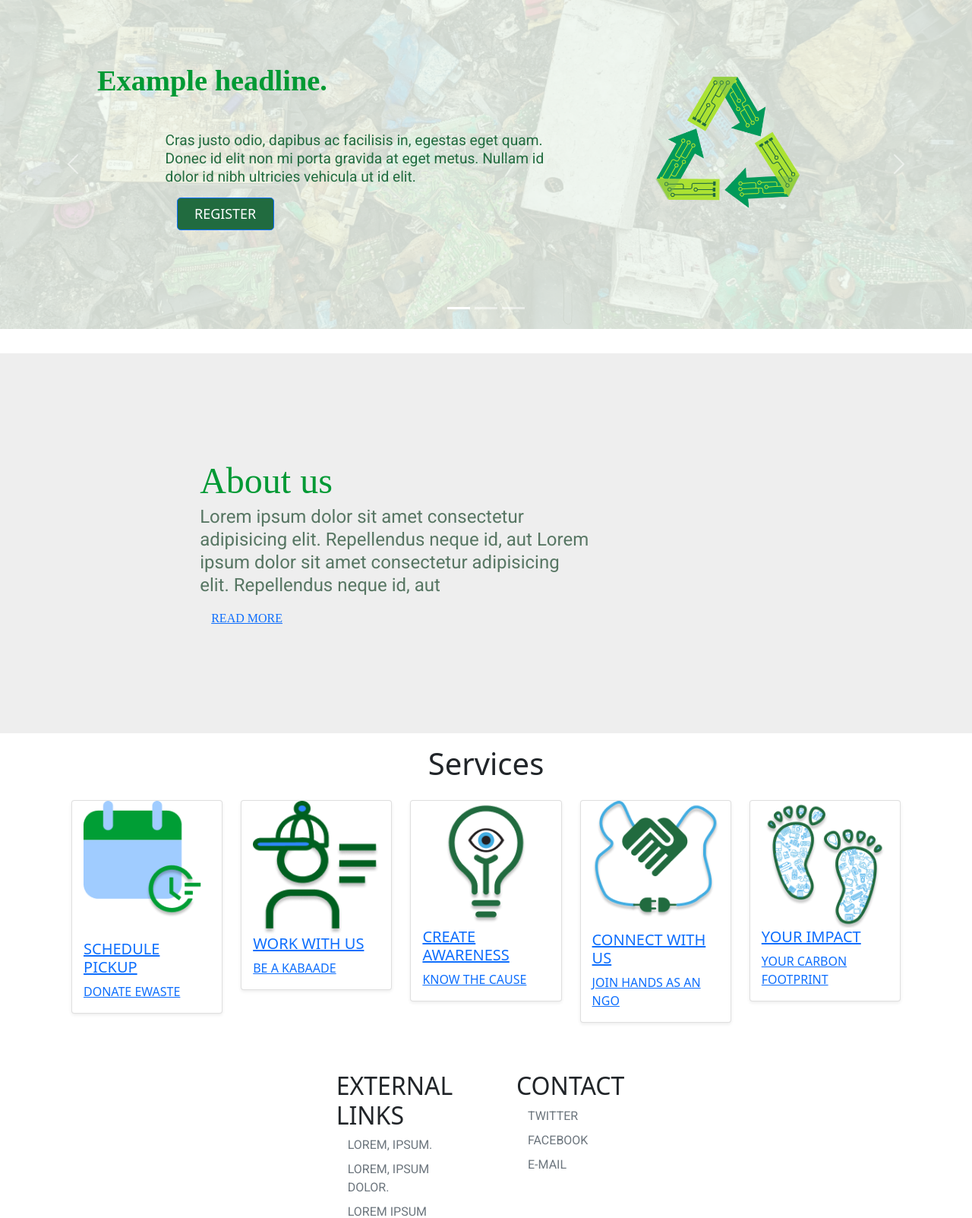
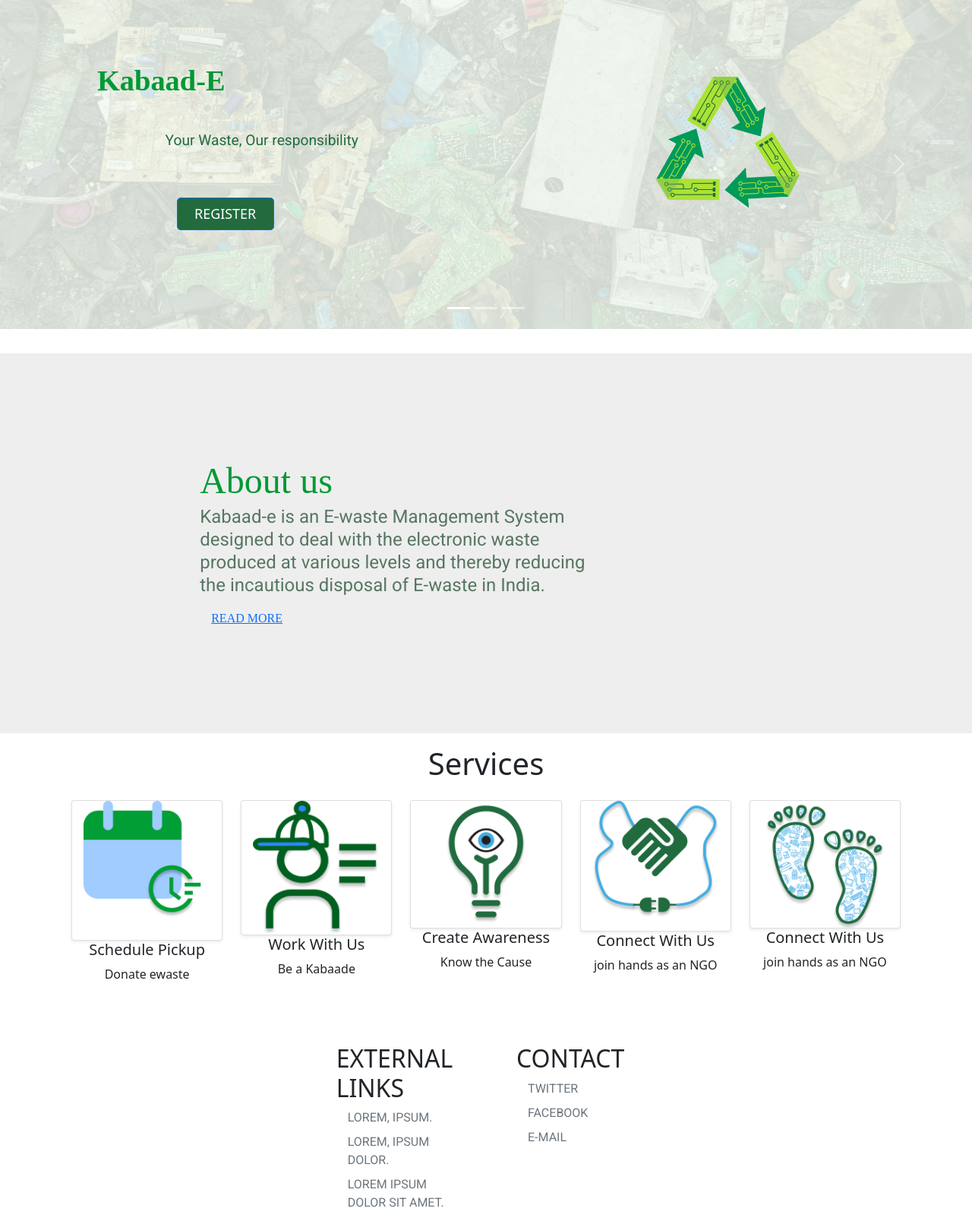
Before and after one commit to AnasSaifeee/e-waste, a Django app: page / in a window 1280 px wide. Shown: the part 147-1750 px from the top of the page at 76% size. Run offline with Django 4.2, Linux system fonts and the light colour scheme.

Commit message:
Add files via upload

```diff
--- a/ewaste/templates/index.html
+++ b/ewaste/templates/index.html
@@ -121,7 +121,7 @@
   }
   .mobile-firstslide{
           display: none;
-          background: #216B3F;
+          background: grey;
           text-align: center;
           min-height: 300px;
           padding: 1rem;
@@ -132,6 +132,7 @@
    }
    .col{
      margin-top: 1rem;
+     text-align:center;
    }
   @media only screen and (max-width:700px) {
       .firstpart{
@@ -176,9 +177,9 @@
 
     <div class = "container-fluid m-0 p-0 mobliecontainer">
       <div class = "container-fluid mobile-firstslide">
-          <h1 style="font-size:40px ;">Example headline.</h1>
-          <p style="font-size: 24px;">Cras justo odio, dapibus ac facilisis in, egestas eget quam. Donec id elit non mi porta gravida at eget metus. Nullam id dolor id nibh ultricies vehicula ut id elit.</p>
-          <a class="btn btn-lg btn-primary my-3 mt-3" href="#" role="button">register</a>
+          <h1 style="font-size:60px ;">Kabaad-E.</h1>
+          <p style="font-size: 24px;">Your E-waste, Our responsibility</p>
+          <a class="btn btn-lg btn-primary my-3 mt-3" href="#" role="button">Chat with us</a>
       </div>
     </div>
 
@@ -193,25 +194,14 @@
           <div class="carousel-item active">
             <img src="/static/banner.png" class="d-block w-100 firstslideimage" alt="...">
                   <div class = "text-start">
-                    <h1 class = "slideoneheading">Example headline.</h1>
-                    <p class = "slideonepara">Cras justo odio, dapibus ac facilisis in, egestas eget quam. Donec id elit non mi porta gravida at eget metus. Nullam id dolor id nibh ultricies vehicula ut id elit.</p>
+                    <h1 class = "slideoneheading">Kabaad-E</h1>
+                    <p class = "slideonepara">Your Waste, Our responsibility</p>
                     <a class="btn btn-lg btn-primary registerbttn" href="#" role="button">register</a>
                     <img class = "image" src="/static/rrrrrrh.png" class="d-block " alt="...">
                   </div>
           </div>
           <div class="carousel-item">
             <img src="/static/banner.png" class="d-block w-100" alt="...">
-            <div class="carousel-caption d-none d-md-block">
-              <h5>Second slide label</h5>
-              <p>Some representative placeholder content for the second slide.</p>
-            </div>
-          </div>
-          <div class="carousel-item">
-            <img src="/static/banner.png" class="d-block w-100" alt="...">
-            <div class="carousel-caption d-none d-md-block">
-              <h5>Third slide label</h5>
-              <p>Some representative placeholder content for the third slide.</p>
-            </div>
           </div>
         </div>
         <button class="carousel-control-prev" type="button" data-bs-target="#carouselExampleCaptions" data-bs-slide="prev">
@@ -228,8 +218,7 @@
     <div class = "container-fluid px-0 mx-0 secondpart">
       <div class = "container mw-100 mh-100 secondcontainer">
           <h2 class = "aboutus">About us</h2>
-          <p class ="parasecond">Lorem ipsum dolor sit amet consectetur adipisicing elit. Repellendus neque id, aut
-                                   Lorem ipsum dolor sit amet consectetur adipisicing elit. Repellendus neque id, aut </p>
+          <p class ="parasecond">Kabaad-e is an E-waste Management System designed to deal with the electronic waste produced at various levels and thereby reducing the incautious disposal of E-waste in India.  </p>
           <a class = "readmore " href="#">Read more</a>
       </div>
     </div>
@@ -241,41 +230,43 @@
           <div class="card shadow-sm">
             <a href="#">
             <img src="/static/schedule_pickup_sm.png" class="d-block w-100" alt="...">
-            <h5>Schedule Pickup</h5><p>Donate ewaste</p>
             </a>
           </div>
+          <h5>Schedule Pickup</h5><p>Donate ewaste</p>
         </div>
         <div class="col">
           <div class="card shadow-sm">
             <a href="">
               <img src="/static/work_with_us_sm.png" class="d-block w-100" alt="...">
-              <h5>Work With Us</h5><p>Be a Kabaade</p>
             </a>
           </div>
+          <h5>Work With Us</h5><p>Be a Kabaade</p>
         </div>
         <div class="col">
           <div class="card shadow-sm">
             <a href="#">
               <img src="/static/create_awareness_small.png" class="d-block w-100" alt="...">
-              <h5>Create Awareness</h5><p>Know the Cause</p>
+
             </a>
           </div>
+          <h5>Create Awareness</h5><p>Know the Cause</p>
         </div>
         <div class="col">
           <div class="card shadow-sm">
             <a href="#">
               <img src="/static/connect_with_us_small.png" class="d-block w-100" alt="...">
-              <h5>Connect With Us</h5><p>join hands as an NGO</p>
             </a>
           </div>
+          <h5>Connect With Us</h5><p>join hands as an NGO</p>
         </div>
         <div class="col">
             <div class="card shadow-sm">
               <a href="#">
                 <img src="/static/your_impact_sm.png" class="d-block w-100" alt="...">
-                <h5>Your Impact</h5><p>Your Carbon footprint</p>
               </a>
             </div>
+            <h5>Connect With Us</h5><p>join hands as an NGO</p>
+
           </div>
 
 
```
